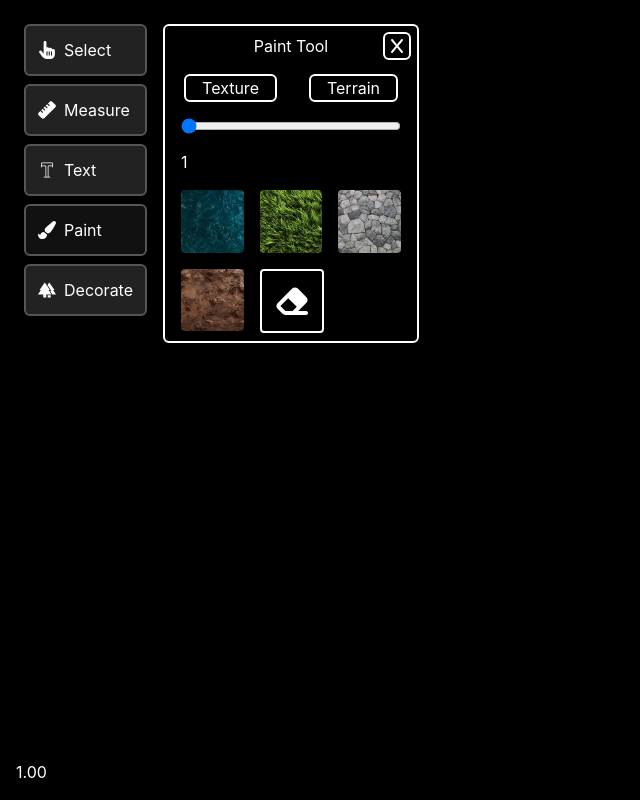
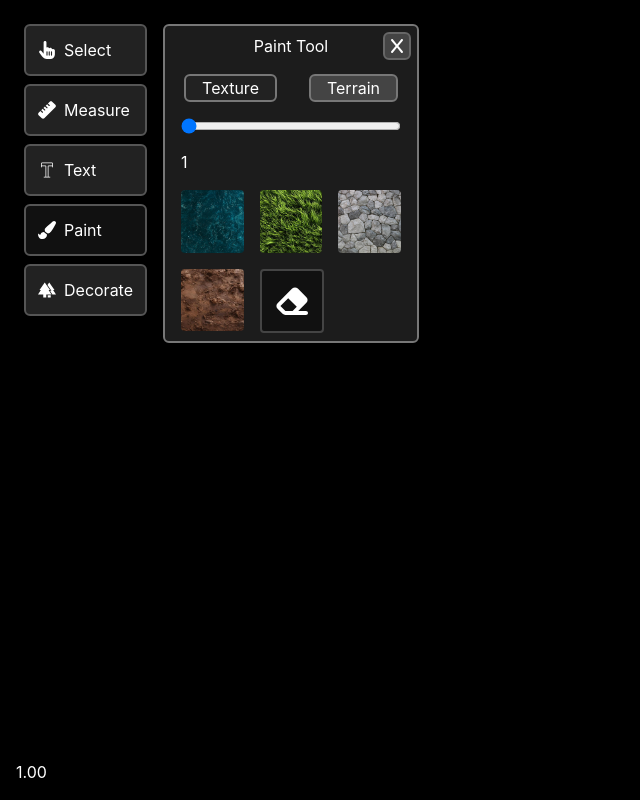
Before and after one commit to opendungeon/opendungeon, a React (Vite) app in the folder web/: page /level-editor in a window 1280 px wide. Shown: the whole page, without its empty margins (0-640 px from the left). Built offline with nearby package versions, Linux system fonts and the light colour scheme.

Commit message:
fixed colors

```diff
--- a/web/src/components/MenuButton.tsx
+++ b/web/src/components/MenuButton.tsx
@@ -12,7 +12,7 @@ export function MenuButton({ label, Icon, onClick, active }: MenuButton) {
     <button
       data-active={active}
       onClick={onClick}
-      className="bg-[#222222] border-2 border-[#555555] hover:border-[#999999] data-[active=true]:bg-[#111111] active:bg-[#111111]
+      className="bg-aurora-gray-200 border-2 border-aurora-gray-500 hover:border-aurora-gray-900 data-[active=true]:bg-aurora-gray-100 active:bg-aurora-gray-100
       p-3 text-center flex gap-2 items-center rounded-md duration-50 w-full"
     >
       <Icon size={18} color="white" />
--- a/web/src/index.css
+++ b/web/src/index.css
@@ -1,18 +1,18 @@
 @import "tailwindcss";
 
 @theme {
-  --color-aurora-gray-100: "#111111";
-  --color-aurora-gray-200: "#222222";
-  --color-aurora-gray-300: "#333333";
-  --color-aurora-gray-400: "#444444";
-  --color-aurora-gray-500: "#555555";
-  --color-aurora-gray-600: "#666666";
-  --color-aurora-gray-700: "#777777";
-  --color-aurora-gray-800: "#888888";
-  --color-aurora-gray-900: "#999999";
-  --color-aurora-gray-1000: "#aaaaaa";
-  --color-aurora-gray-1100: "#bbbbbb";
-  --color-aurora-gray-1200: "#cccccc";
-  --color-aurora-gray-1300: "#dddddd";
-  --color-aurora-gray-1400: "#eeeeee";
+    --color-aurora-gray-100: #111111;
+    --color-aurora-gray-200: #222222;
+    --color-aurora-gray-300: #333333;
+    --color-aurora-gray-400: #444444;
+    --color-aurora-gray-500: #555555;
+    --color-aurora-gray-600: #666666;
+    --color-aurora-gray-700: #777777;
+    --color-aurora-gray-800: #888888;
+    --color-aurora-gray-900: #999999;
+    --color-aurora-gray-1000: #aaaaaa;
+    --color-aurora-gray-1100: #bbbbbb;
+    --color-aurora-gray-1200: #cccccc;
+    --color-aurora-gray-1300: #dddddd;
+    --color-aurora-gray-1400: #eeeeee;
 }
```
